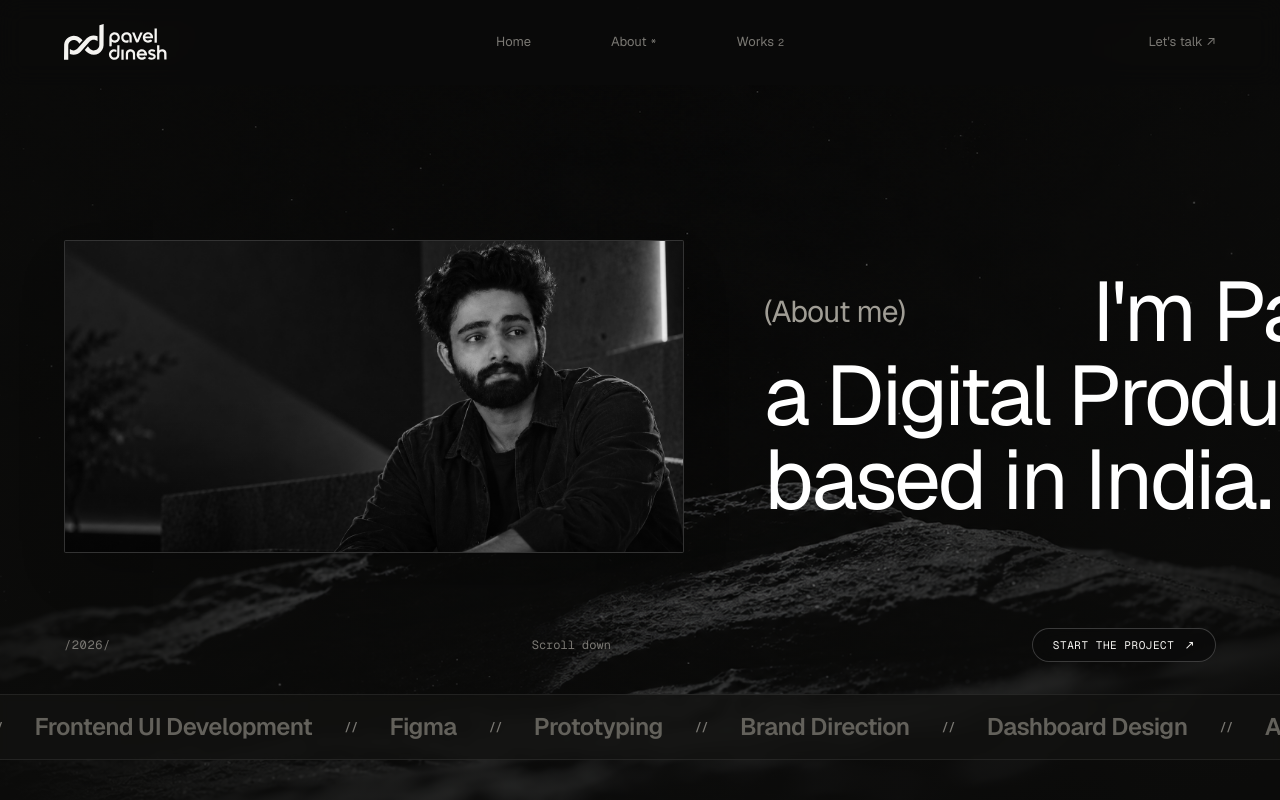
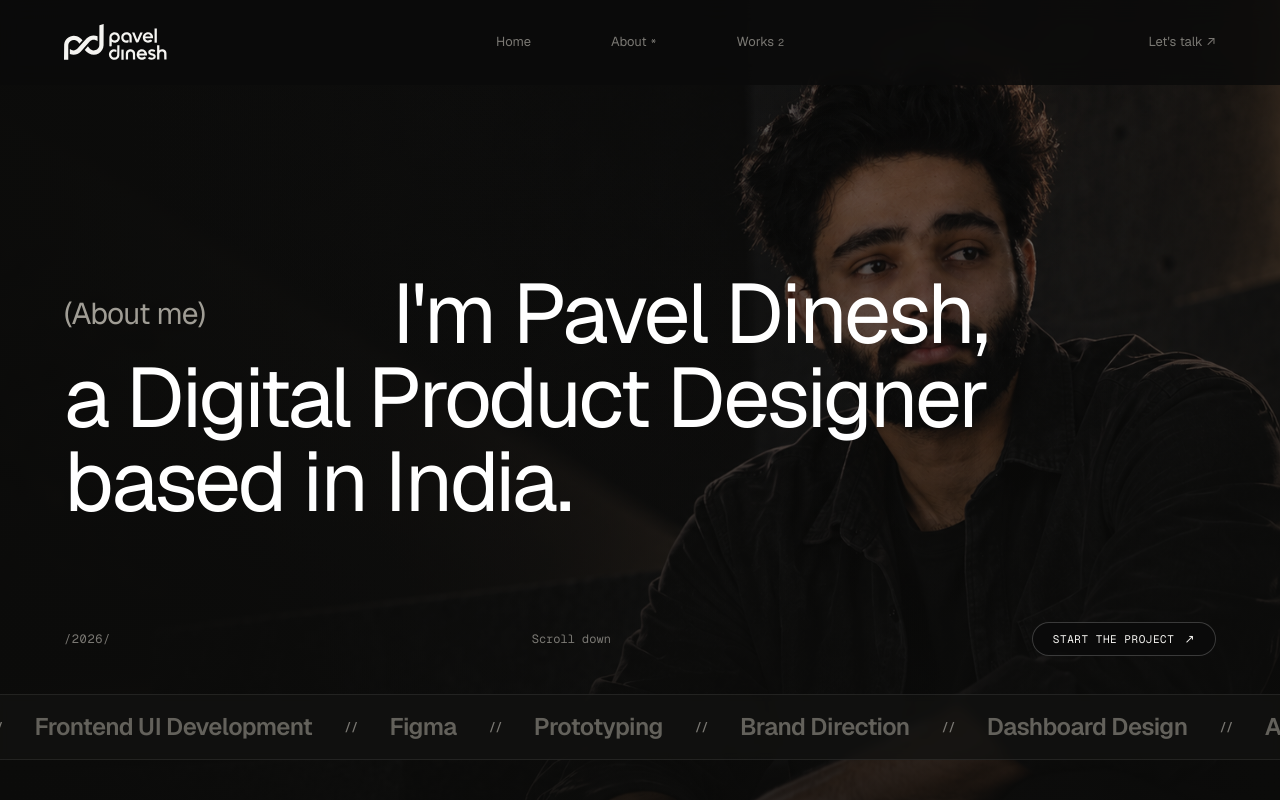
Before and after one commit to paveldinesh/Pavel-portfolio, a Next.js app: page / in a window 1280 px wide. Shown: the top 800 px of the page. Built offline with nearby package versions, Linux system fonts and the light colour scheme.

Commit message:
Update hero: full-bleed shadow background, remove rectangle card, align headline to left

```diff
--- a/src/components/sections/Hero.tsx
+++ b/src/components/sections/Hero.tsx
@@ -1,51 +1,26 @@
 "use client";
 
-import Image from "next/image";
 import { motion } from "framer-motion";
 
 export default function Hero() {
   return (
     <section className="relative min-h-[100svh] flex flex-col justify-between pt-24 sm:pt-28 pb-10 px-6 sm:px-12 md:px-16 w-full overflow-hidden bg-[#0B0B0A]">
-      {/* Background Landscape Rock Image */}
+      {/* Background Hero Image (Shadows.png) */}
       <div
-        className="absolute inset-0 z-0 bg-cover bg-bottom bg-no-repeat opacity-95 pointer-events-none"
-        style={{ backgroundImage: `url('/images/hero-landscape.png')` }}
+        className="absolute inset-0 z-0 bg-cover bg-center md:bg-[center_top_30%] bg-no-repeat opacity-90 pointer-events-none"
+        style={{ backgroundImage: `url('/images/Shadows.png')` }}
       />
-      {/* Subtle atmospheric vignette gradient */}
-      <div className="absolute inset-0 z-[1] bg-[radial-gradient(ellipse_at_50%_20%,transparent_0%,rgba(11,11,10,0.6)_60%,#0B0B0A_100%)] pointer-events-none" />
+      {/* Subtle atmospheric vignette and gradient for text readability */}
+      <div className="absolute inset-0 z-[1] bg-gradient-to-r from-[#0B0B0A]/90 via-[#0B0B0A]/60 to-transparent pointer-events-none" />
+      <div className="absolute inset-0 z-[1] bg-[radial-gradient(ellipse_at_top,transparent_0%,rgba(11,11,10,0.4)_50%,#0B0B0A_100%)] pointer-events-none" />
 
-      {/* Main Hero Row: Left Portrait Card + Right Statement Headline (anchored to left side) */}
-      <div className="relative z-10 grid grid-cols-1 lg:grid-cols-[560px_1fr] xl:grid-cols-[620px_1fr] items-center gap-10 lg:gap-16 xl:gap-20 pt-16 sm:pt-24 md:pt-32 pb-12 w-full max-w-[1720px] mr-auto ml-0">
-        {/* Left Side: Photo / Portrait Card */}
+      {/* Main Hero Row: Statement Headline positioned on the left */}
+      <div className="relative z-10 flex flex-col justify-center pt-24 sm:pt-32 md:pt-40 pb-16 w-full max-w-[1720px]">
         <motion.div
-          initial={{ opacity: 0, x: -20 }}
-          animate={{ opacity: 1, x: 0 }}
-          transition={{ duration: 0.8, ease: [0.16, 1, 0.3, 1] }}
-          className="relative w-full max-w-[560px] xl:max-w-[620px]"
-        >
-          {/* Card Container scaled up proportionally */}
-          <div className="relative w-full aspect-[462/233] rounded-sm overflow-hidden border border-white/[0.14] bg-[#121211] shadow-2xl">
-            {/* Portrait Image */}
-            <Image
-              src="/images/Shadows.png"
-              alt="Pavel Dinesh"
-              fill
-              priority
-              sizes="(min-width: 1280px) 620px, (min-width: 1024px) 560px, 100vw"
-              className="object-cover object-center grayscale contrast-110 hover:scale-105 transition-transform duration-700"
-            />
-
-            {/* Subtle inner dark gradient */}
-            <div className="absolute inset-0 bg-gradient-to-t from-black/40 via-transparent to-transparent pointer-events-none" />
-          </div>
-        </motion.div>
-
-        {/* Right Side: Editorial Statement Headline */}
-        <motion.div
-          initial={{ opacity: 0, y: 20 }}
+          initial={{ opacity: 0, y: 24 }}
           animate={{ opacity: 1, y: 0 }}
-          transition={{ duration: 0.9, delay: 0.15, ease: [0.16, 1, 0.3, 1] }}
-          className="flex flex-col w-full items-start"
+          transition={{ duration: 0.9, ease: [0.16, 1, 0.3, 1] }}
+          className="flex flex-col items-start max-w-4xl"
         >
           {/* Editorial Headline */}
           <h1 className="font-body font-normal text-3xl sm:text-5xl md:text-6xl lg:text-7xl xl:text-[84px] leading-[1.12] tracking-[-0.035em] text-white flex flex-col w-fit">
```
